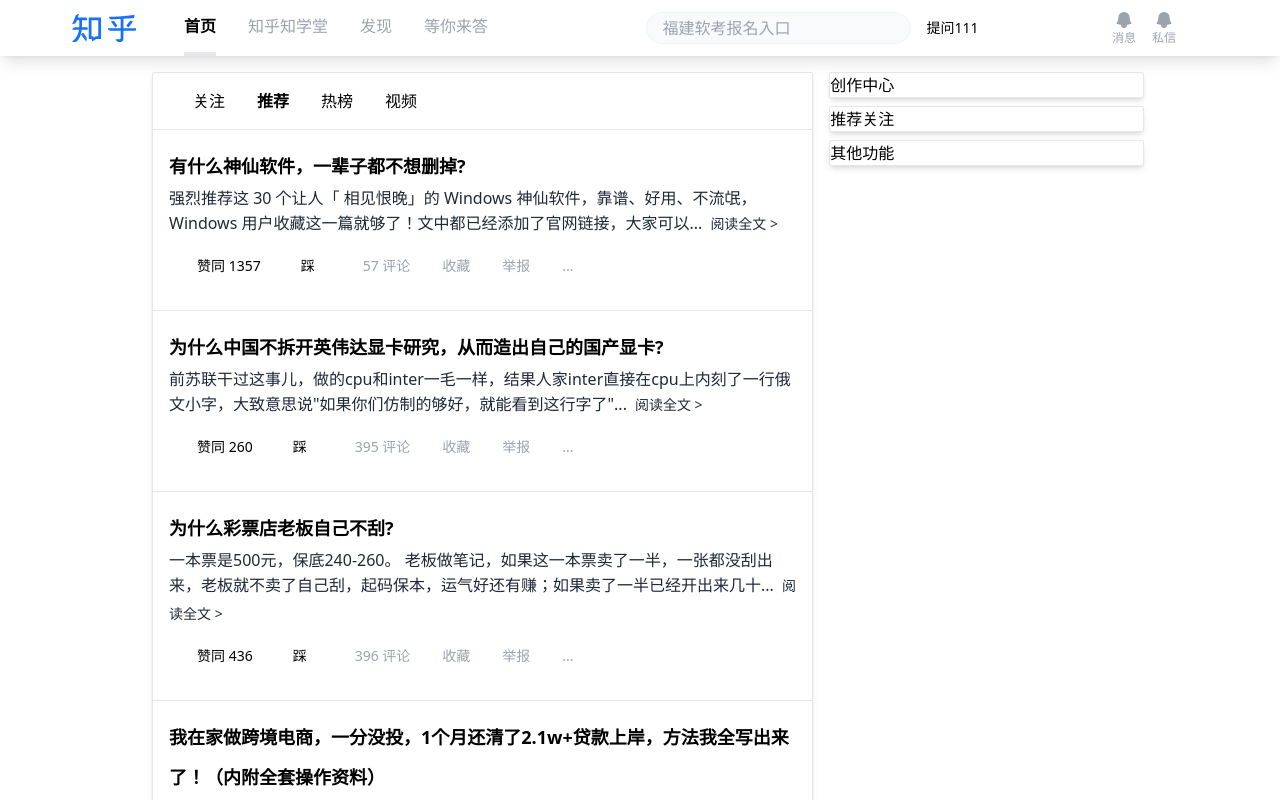
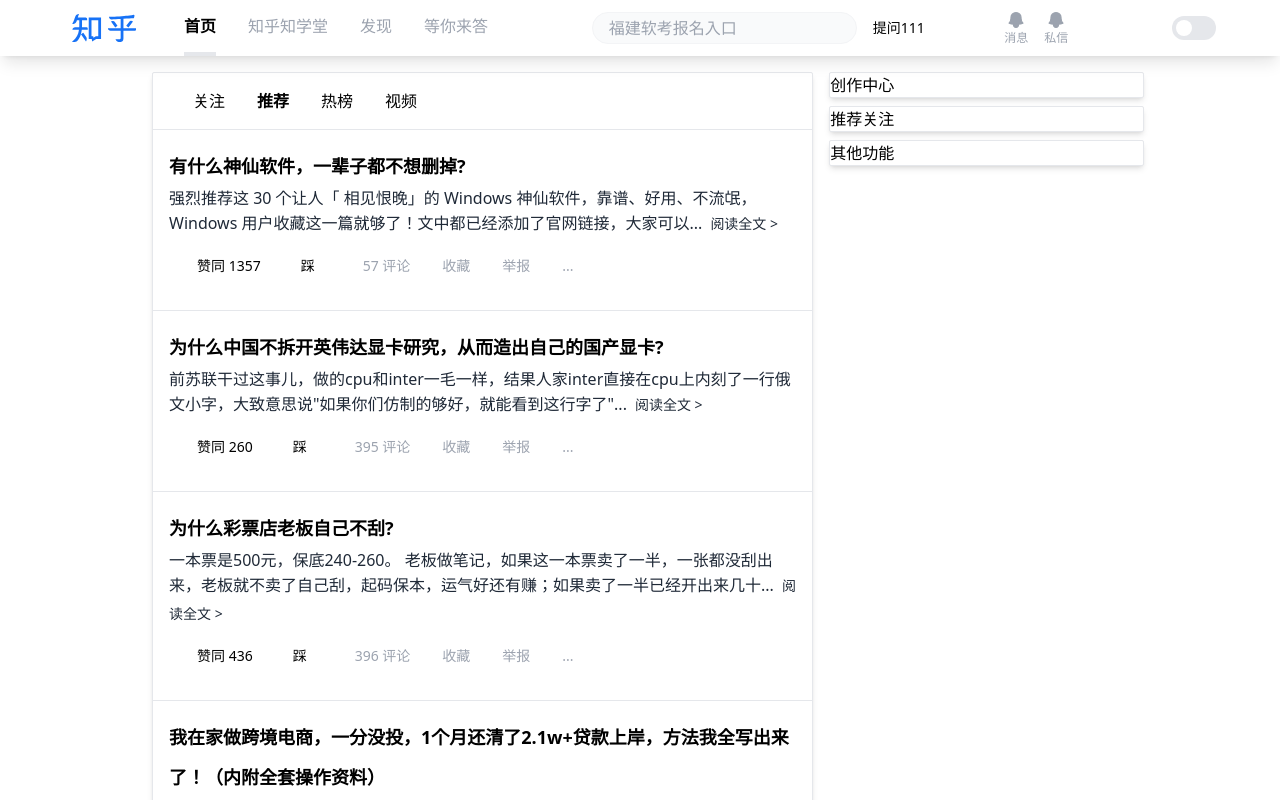
Before and after one commit to MrHzq/react-actual-combat, a React app in the folder packages/apps/react-master/: page /#/ in a window 1280 px wide. Shown: the top 800 px of the page. Built offline with nearby package versions, Linux system fonts and the light colour scheme.

Commit message:
chore(react-master themePlugin 插件封装): 更改react-master/src/components/navigation/index.tsx，增加一个主题切换操作

```diff
--- a/packages/apps/react-master/src/components/navigation/index.tsx
+++ b/packages/apps/react-master/src/components/navigation/index.tsx
@@ -1,9 +1,10 @@
-import React, { FC } from "react";
+import React, { FC, useState } from "react";
 import { ZHRouter, router } from "../../router";
 import { BellIcon } from "@heroicons/react/24/outline";
 import { NavLink } from "react-router-dom";
 import Search from "../search";
 import { Tab } from "../../pages/home/tabs";
+import { Switch } from "@headlessui/react";
 
 const Logo = () => {
 	return (
@@ -68,6 +69,40 @@
 	</div>
 );
 
+const ThemeChange = () => {
+	const [theme, setTheme] = useState<string>("light");
+
+	const [enabled, setEnabled] = useState(false);
+
+	const handleChange = (checked: boolean) => {
+		if (theme === "light") {
+			setTheme("dark");
+			document.documentElement.setAttribute("data-theme", "dark");
+		} else {
+			setTheme("light");
+			document.documentElement.setAttribute("data-theme", "light");
+		}
+		setEnabled(checked);
+	};
+
+	return (
+		<Switch
+			checked={enabled}
+			onChange={handleChange}
+			className={`${
+				enabled ? "bg-blue-600" : "bg-gray-200"
+			} relative inline-flex h-6 w-11 items-center rounded-full`}
+		>
+			<span className="sr-only">Enable notifications</span>
+			<span
+				className={`${
+					enabled ? "translate-x-6" : "translate-x-1"
+				} inline-block h-4 w-4 transform rounded-full bg-white transition`}
+			/>
+		</Switch>
+	);
+};
+
 type Props = {
 	className: string;
 	hide: boolean;
@@ -90,6 +125,7 @@
 						</div>
 						<Search />
 						<MenuAlarm />
+						<ThemeChange />
 					</div>
 
 					{/* 吸顶时展示这个 */}
```
